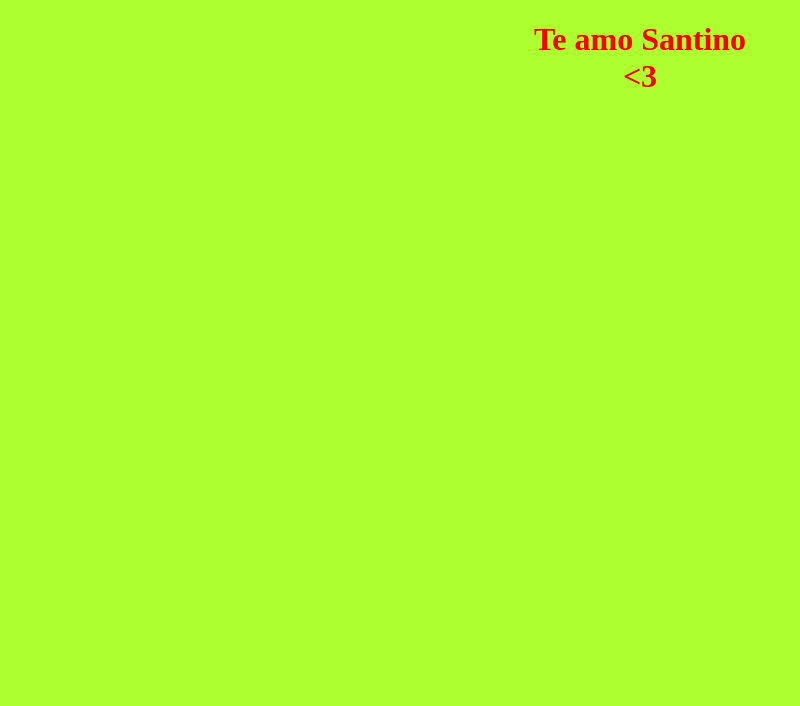
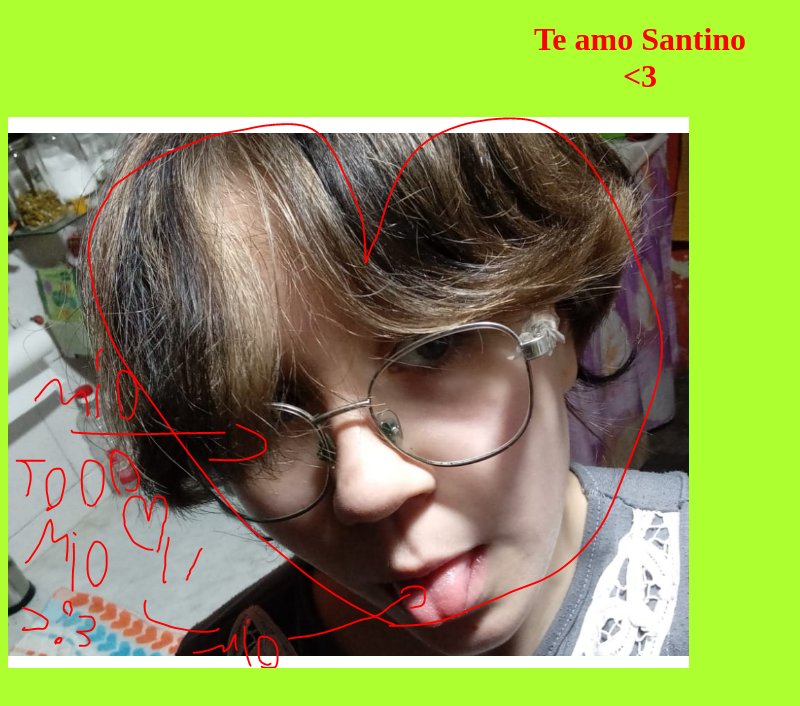
Before and after one commit to AdaTimJoe/pagetest3, a plain HTML site: page index.html in a window 1280 px wide. Shown: the whole page, without its empty margins (0-800 px from the left). Drawn offline with Linux system fonts and the light colour scheme.

Commit message:
Add files via upload

```diff
--- a/index.html
+++ b/index.html
@@ -8,5 +8,6 @@
 </head>
 <body>
     <h1 class="contenedor"><center>Te amo Santino <br> <3</center></h1>
+    <img src="Captura.PNG" alt="">
 </body>
 </html>
```
Also changed, not shown: Captura.PNG (added).
